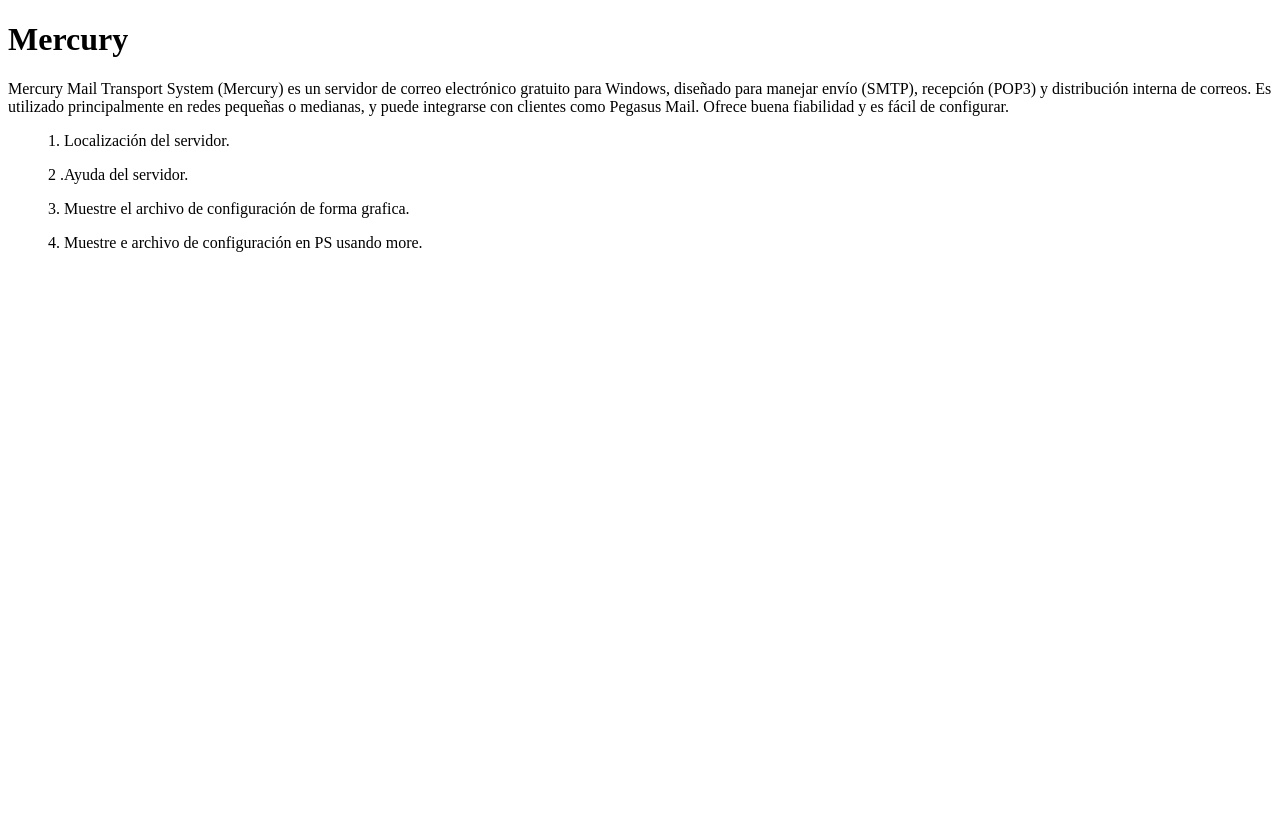
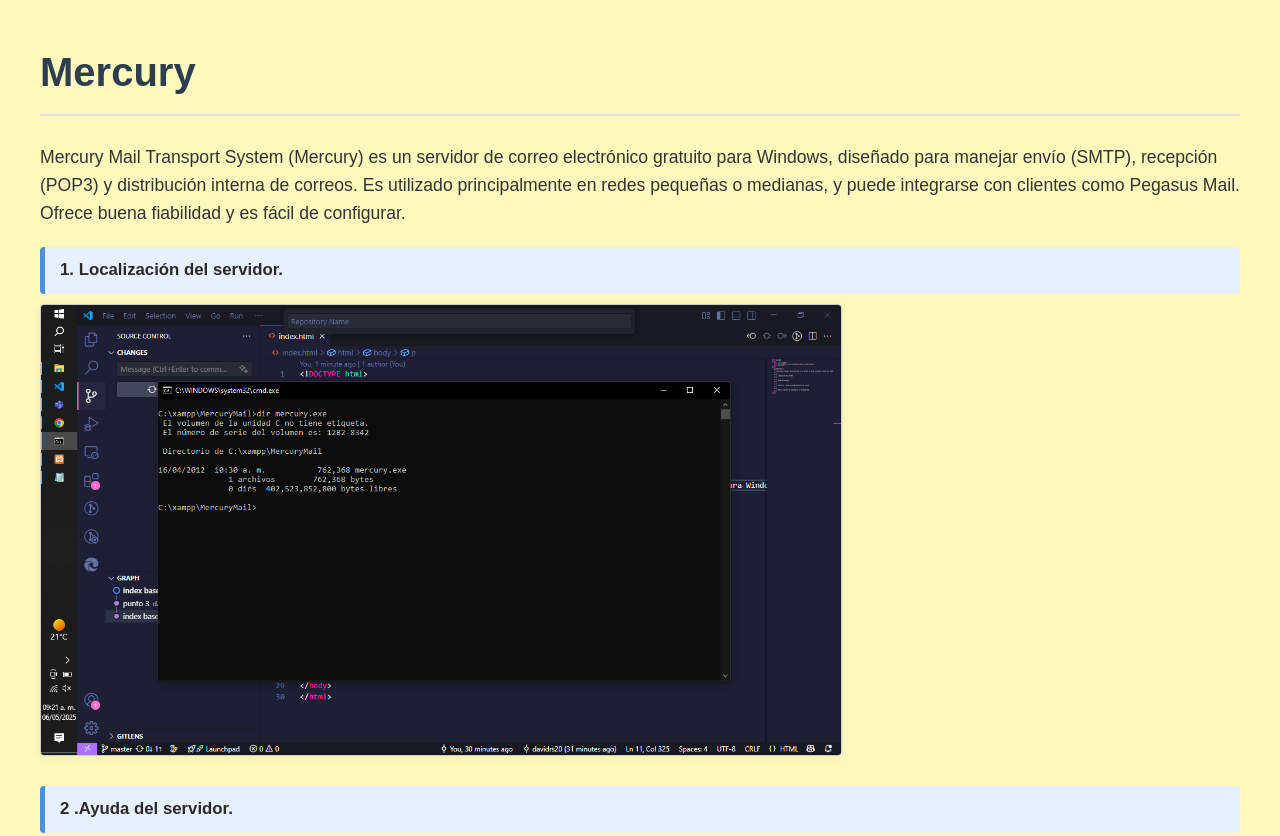
Before and after one commit to davidrs20/Mercury, a plain HTML site: page index.html in a window 1280 px wide. Shown: the top 836 px of the page. Before the commit the page ends 800 px from the top, so only its background shows below. Drawn offline with Linux system fonts and the light colour scheme.

Commit message:
Pagina terminada martes

```diff
--- /dev/null
+++ b/css/style.css
@@ -0,0 +1,48 @@
+/* styles.css */
+body {
+    font-family: Arial, sans-serif;
+    background-color: #fdf8bb;
+    color: #333;
+    margin: 40px;
+    line-height: 1.6;
+}
+
+h1 {
+    color: #2c3e50;
+    font-size: 2.5rem;
+    border-bottom: 2px solid #e0e0e0;
+    padding-bottom: 10px;
+}
+
+p {
+    font-size: 1.1rem;
+    margin-bottom: 20px;
+}
+
+ul {
+    list-style-type: none;
+    padding: 0;
+    margin-top: 20px;
+    margin-bottom: 5px;
+}
+
+li {
+    background-color: #e6f0ff;
+    border-left: 5px solid #4a90e2;
+    padding: 10px 15px;
+    margin-bottom: 10px;
+    font-weight: bold;
+    font-size: 1.05rem;
+    color: #2a2a2a;
+    border-radius: 4px;
+}
+
+img {
+    display: block;
+    max-width: 100%;
+    height: auto;
+    margin: 10px 0 30px 0;
+    border: 1px solid #ccc;
+    border-radius: 4px;
+    box-shadow: 0 2px 8px rgba(0,0,0,0.05);
+}
--- a/index.html
+++ b/index.html
@@ -3,6 +3,7 @@
 <head>
     <meta charset="UTF-8">
     <meta name="viewport" content="width=device-width, initial-scale=1.0">
+    <link rel="stylesheet" href="./css/style.css">
     <title>Mercury</title>
 </head>
 <body>
@@ -12,19 +13,23 @@
     </p>
 
     <ul>
-        1. Localización del servidor.
+        <li>1. Localización del servidor.</li>
     </ul>
+    <img src="./images/Punto1.png" alt="Localización del servidor" width="800" height="500">
 
     <ul>
-        2 .Ayuda del servidor.
+        <li>2 .Ayuda del servidor.</li>
     </ul>
+    <img src="./images/Punto2.png" alt="Ayuda del servidor" width="800" height="500">
 
     <ul>
-        3. Muestre el archivo de configuración de forma grafica.
+        <li>3. Muestre el archivo de configuración de forma grafica.</li>
     </ul>
+    <img src="./images/Punto3.png" alt="Archivo de configuracion" width="800" height="500">
 
     <ul>
-        4. Muestre e archivo de configuración en PS usando more.
+        <li>4. Muestre e archivo de configuración en PS usando more.</li>
     </ul>
+    <img src="./images/Punto4.png" alt="Archivo de configuracion en ps" width="800" height="500">
 </body>
 </html>
```
Also changed, not shown: images/Punto4.png (added).
